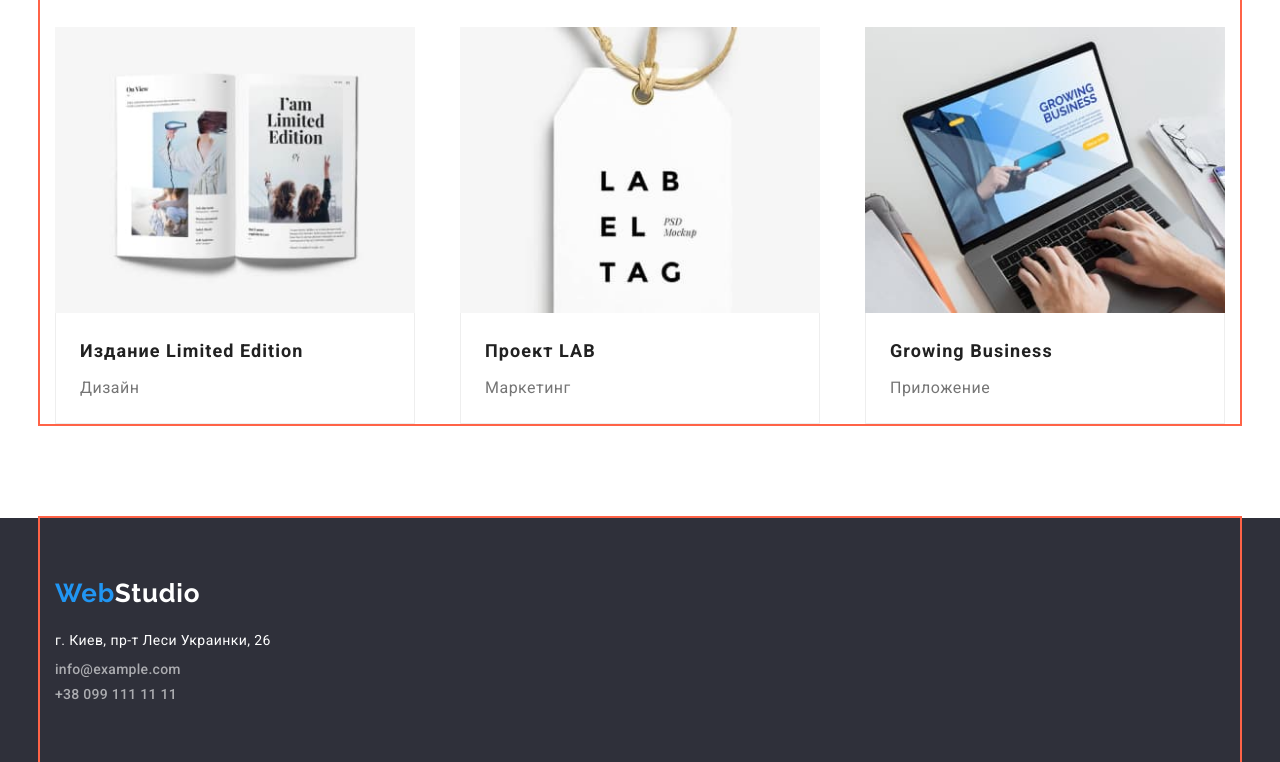
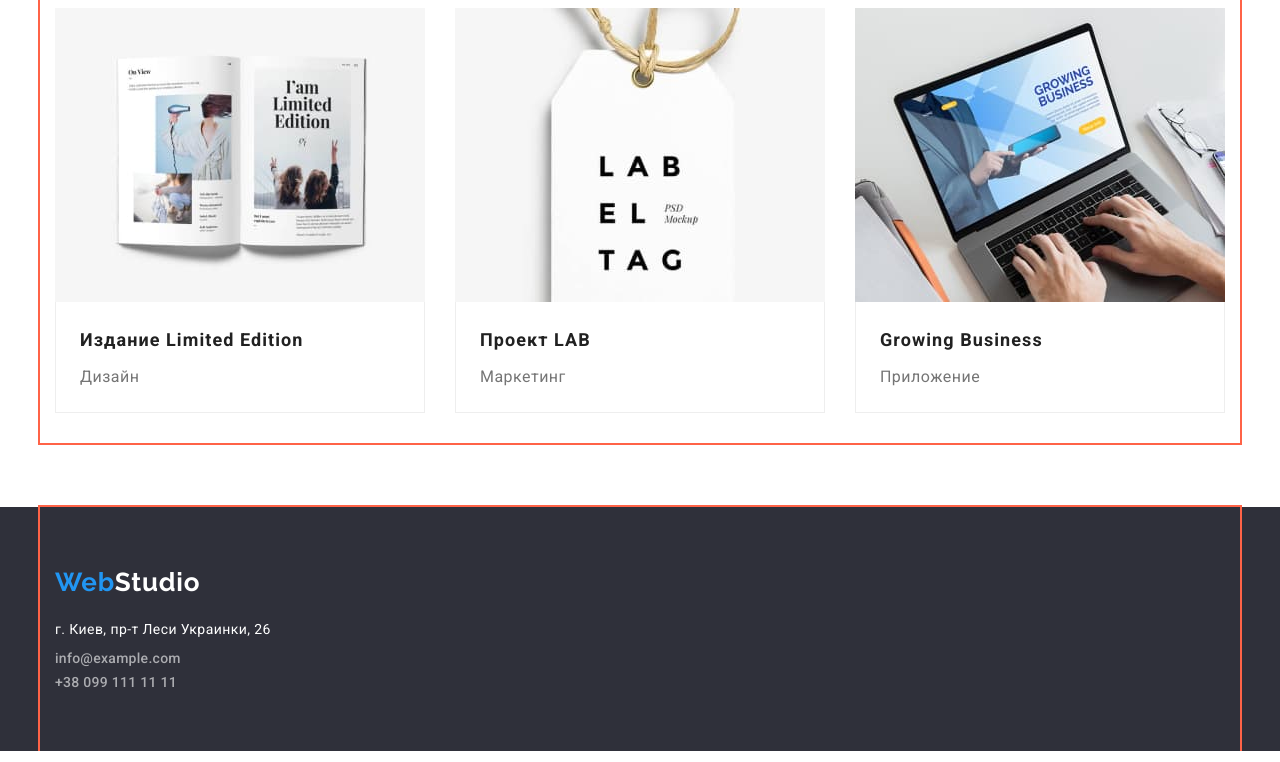
Before and after one commit to vixxxyg/goit-markup-hw-03, a plain HTML site: page portfolio.html in a window 1280 px wide. Shown: the part 1129-1891 px from the top of the page. Drawn offline with nearby package versions, Linux system fonts and the light colour scheme.

Commit message:
вносит правки в дз

```diff
--- a/css/styles.css
+++ b/css/styles.css
@@ -24,13 +24,6 @@ html {
   margin-right: auto;
   outline: 2px solid tomato;
 }
-
-/* section.hero {
-  outline: 2px solid tomato;
-  width: calc(100% / 12 * 8);
-  margin-left: auto;
-  margin-right: auto;
-} */
 
 .visually-hidden {
   position: absolute !important;
@@ -122,6 +115,10 @@ p {
   align-items: center;
 }
 
+.page-header {
+  border-bottom: 1px solid #ececec;
+}
+
 .page-header .logo {
   margin-right: 95px;
   padding-top: 25px;
@@ -149,7 +146,7 @@ p {
   color: var(--accent);
 }
 
-/* Герой ДОДЕЛАТЬ*/
+/* Герой*/
 
 .hero {
   background-color: var(--bgc-secondary);
@@ -164,6 +161,7 @@ p {
   padding-top: 200px;
   padding-bottom: 200px;
 }
+
 .hero-title {
   margin-left: 240px;
   margin-right: 240px;
@@ -223,6 +221,10 @@ p {
 
 /* Особенности */
 
+.section.our-features {
+  padding-bottom: 0px;
+}
+
 .features .title {
   margin-bottom: 10px;
   font-weight: bold;
@@ -272,6 +274,11 @@ p {
   background-color: var(--bgc-third);
 }
 
+.team-card {
+  padding-top: 30px;
+  padding-bottom: 30px;
+}
+
 .site-nav a,
 .list.features .title,
 .name,
@@ -318,7 +325,6 @@ img {
 .card {
   margin-top: 50px;
   margin-left: 30px;
-  padding-bottom: 30px;
   text-align: center;
   flex-basis: calc((100% - 4 * 30px) / 4);
   box-shadow: 0px 1px 3px rgba(0, 0, 0, 0.12), 0px 1px 1px rgba(0, 0, 0, 0.14), 0px 2px 1px rgba(0, 0, 0, 0.2);
@@ -378,37 +384,29 @@ img {
 .list.navigation {
   display: flex;
   justify-content: center;
+  margin-bottom: 50px;
 }
 
 .list.navigation li:not(:last-child) {
   margin-right: 10px;
-  margin-bottom: 50px;
 }
 
 .list.products {
   display: flex;
   flex-wrap: wrap;
-  padding: 0px;
-  margin: 0px;
-  justify-content: space-between;
+  margin-left: -30px;
+  margin-bottom: -30px;
 }
 
 .item-product {
-  flex-basis: calc(100% / 3 - 30px);
-  margin-right: 30px;
+  margin-left: 30px;
   margin-bottom: 30px;
-}
-
-.item-product:nth-child(3n + 3) {
-  margin-right: 0px;
-}
-
-.item-product:nth-last-child(-n + 3) {
-  margin-bottom: 0px;
+  flex-basis: calc((100% - 3 * 30px) / 3);
 }
 
 .card-product {
   padding: 20px 24px;
   border: 1px solid #eeeeee;
   border-top: none;
+  max-width: 100%;
 }
```
Also changed, not shown: index.html (+12 -1 lines).
